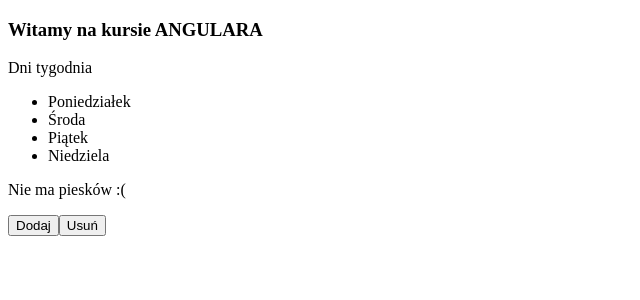
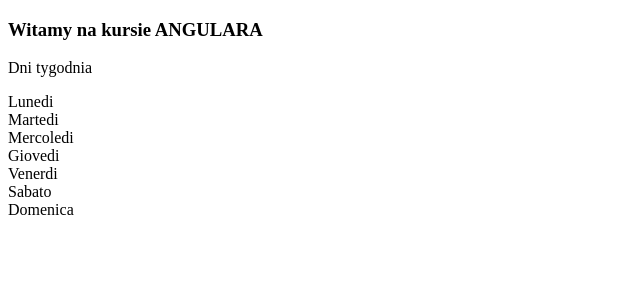
Before and after one commit to Kastyk/angular-kurs, an Angular app: page / in a window 1280 px wide. Shown: the top 300 px of the page, without its empty margins (0-640 px from the left). Built offline with nearby package versions, Linux system fonts and the light colour scheme.

Commit message:
ngSwitch

```diff
--- a/src/app/app.component.html
+++ b/src/app/app.component.html
@@ -1,25 +1,14 @@
 <h3>Witamy na kursie {{ title | uppercase }}</h3>
 <p>Dni tygodnia</p>
-<ul>
-  <!--Tworzymy zmienną day, która odpowiada za aktualny element w tablicy days-->
-  <!--ng-container to znacznik neutralny dla styli, w którym możemy grupować jakieś dyrektywy-->
-  <ng-container *ngFor="let day of days; let e = even">
-    <li *ngIf="e">{{ day }}</li>
-  </ng-container>
-</ul>
-<!--To nie muszą być tylko elementy listy, mogą być też divy-->
-<!--index, może być też: last, first, even, odd-->
-<ng-container *ngIf="dogs.length > 0; then areDogs; else noDogs"></ng-container>
-<ng-template #areDogs>
-  <div *ngFor="let dog of dogs; let i = index">
-    Mój pies ma na imię: {{ dog.name }}, ma {{ dog.age }} lata.
+
+<div *ngFor="let day of days">
+  <div [ngSwitch]="day">
+    <div *ngSwitchCase="'Poniedziałek'">Lunedi</div>
+    <div *ngSwitchCase="'Wtorek'">Martedi</div>
+    <div *ngSwitchCase="'Środa'">Mercoledi</div>
+    <div *ngSwitchCase="'Czwartek'">Giovedi</div>
+    <div *ngSwitchCase="'Piątek'">Venerdi</div>
+    <div *ngSwitchCase="'Sobota'">Sabato</div>
+    <div *ngSwitchDefault>Domenica</div>
   </div>
-</ng-template>
-<ng-template #noDogs>
-  <p>Nie ma piesków :(</p>
-</ng-template>
-
-<button (click)="addDogs()">Dodaj</button>
-<button (click)="removeDogs()">Usuń</button>
-<!--Tworzenie czterech takich samych elementów
-<app-nowy *ngFor="let i of [1, 2, 3, 4]"></app-nowy>-->
+</div>
--- a/src/app/app.component.ts
+++ b/src/app/app.component.ts
@@ -16,22 +16,4 @@
     'Sobota',
     'Niedziela',
   ];
-  dogs: Dog[] = [];
-  constructor() {}
-
-  addDogs = () => {
-    return this.dogs.push(
-      new Dog('Reksio', 4),
-      new Dog('Łatek', 3),
-      new Dog('Maksiu', 5),
-      new Dog('Łapek', 6),
-      new Dog('Pluto', 8),
-    );
-  };
-  removeDogs = () => {
-    return (this.dogs = []);
-  };
 }
-class Dog {
-  constructor(public name: string, public age: number) {}
-}
```
